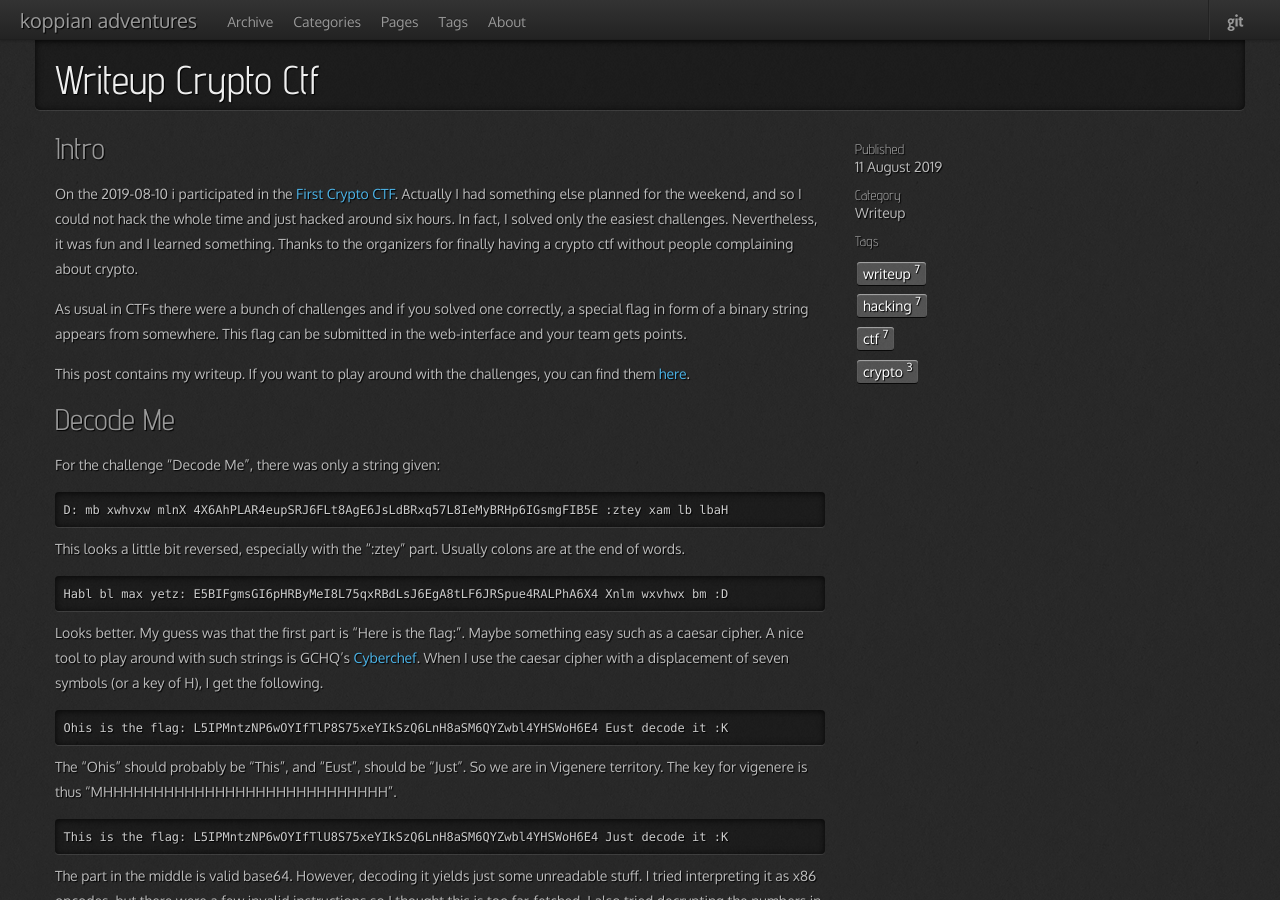
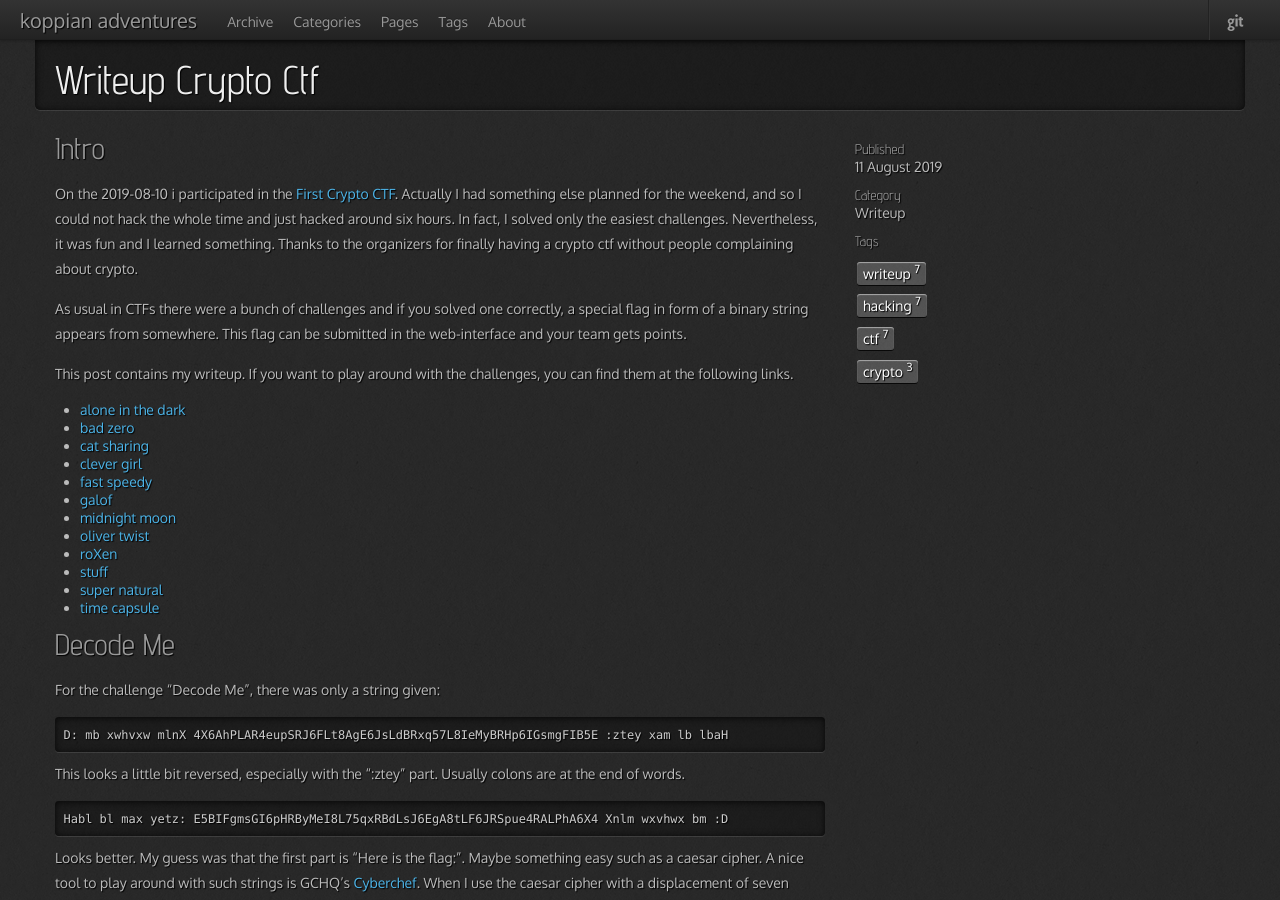
Before and after one commit to hkopp/hkopp.github.io, a Jekyll site: the page built from _posts/2019-08-11-writeup-crypto-ctf.md, in a window 1280 px wide and 900 px high. Built offline with Jekyll 4.4.1, drawn with Linux system fonts in a browser that asks for light colours; nearby versions of some CDN libraries; formulas are drawn with MathJax 3.

Commit message:
fix broken links

```diff
--- a/_posts/2019-08-11-writeup-crypto-ctf.md
+++ b/_posts/2019-08-11-writeup-crypto-ctf.md
@@ -21,7 +21,20 @@ somewhere. This flag can be submitted in the web-interface and your
 team gets points.
 
 This post contains my writeup. If you want to play around with the
-challenges, you can find them [here]({{ site.url }}/assets/writeup-crypto-ctf/challenges/).
+challenges, you can find them at the following links.
+
+- [alone in the dark]({{ site.url }}/assets/writeup-crypto-ctf/challenges/alone_in_the_dark_94ff86de52959c8800ff062a04a29460a013f916.txz)
+- [bad zero]({{ site.url }}/assets/writeup-crypto-ctf/challenges/bad_zero_f4b9b5f65838a7a80281165f66cfd5426bf19e28.txz)
+- [cat sharing]({{ site.url }}/assets/writeup-crypto-ctf/challenges/cat_sharing_51f8e5e81be6c99b55202b0295a62d853fef1803.txz)
+- [clever girl]({{ site.url }}/assets/writeup-crypto-ctf/challenges/clever_girl_new_33a43871dd9442e35ea1b738c3abdccc00e76ec1.txz)
+- [fast speedy]({{ site.url }}/assets/writeup-crypto-ctf/challenges/fast_speedy_a2868f39722965b77685fd4615dafffaf22688a4.txz)
+- [galof]({{ site.url }}/assets/writeup-crypto-ctf/challenges/galof_11cdf881ca88298b718eba2155ab8a4e3def74b6.txz)
+- [midnight moon]({{ site.url }}/assets/writeup-crypto-ctf/challenges/midnight_moon_13ea717e8d4161544ed0cf4e1239a04cbfde4cce.txz)
+- [oliver twist]({{ site.url }}/assets/writeup-crypto-ctf/challenges/oliver_twist_2701ed05645dfebd0534ad0fd0ece53530f5c15a.txz)
+- [roXen]({{ site.url }}/assets/writeup-crypto-ctf/challenges/roXen_5b1a5ebda92838cd2f931cca92974ba957e6ced2.txz)
+- [stuff]({{ site.url }}/assets/writeup-crypto-ctf/challenges/stuff_73ada86861bb1773151df868dafb230ae09807f5.txz)
+- [super natural]({{ site.url }}/assets/writeup-crypto-ctf/challenges/super_natural_f1ae1f67251a0e506bba6702291e95da0423badb.txz)
+- [time capsule]({{ site.url }}/assets/writeup-crypto-ctf/challenges/time_capsule_aa5d041f6d3bef8d9977d6bd0e2cfeab322c4a39.txz)
 
 ## Decode Me
 
```
